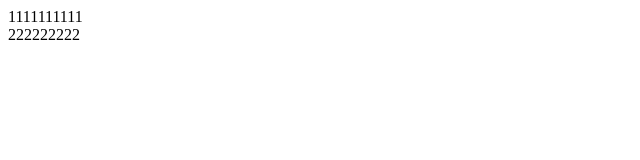
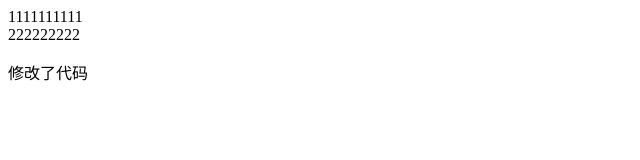
Before and after one commit to cnmmmp2017/test, a plain HTML site: page index.html in a window 1280 px wide. Shown: the whole page, without its empty margins (0-640 px from the left). Drawn offline with Linux system fonts and the light colour scheme.

Commit message:
我又提交了代码

```diff
--- a/index.html
+++ b/index.html
@@ -9,5 +9,7 @@
 <body>
     <div>1111111111</div>
     <div>222222222</div>
+
+    <p>修改了代码</p>
 </body>
 </html>
```
